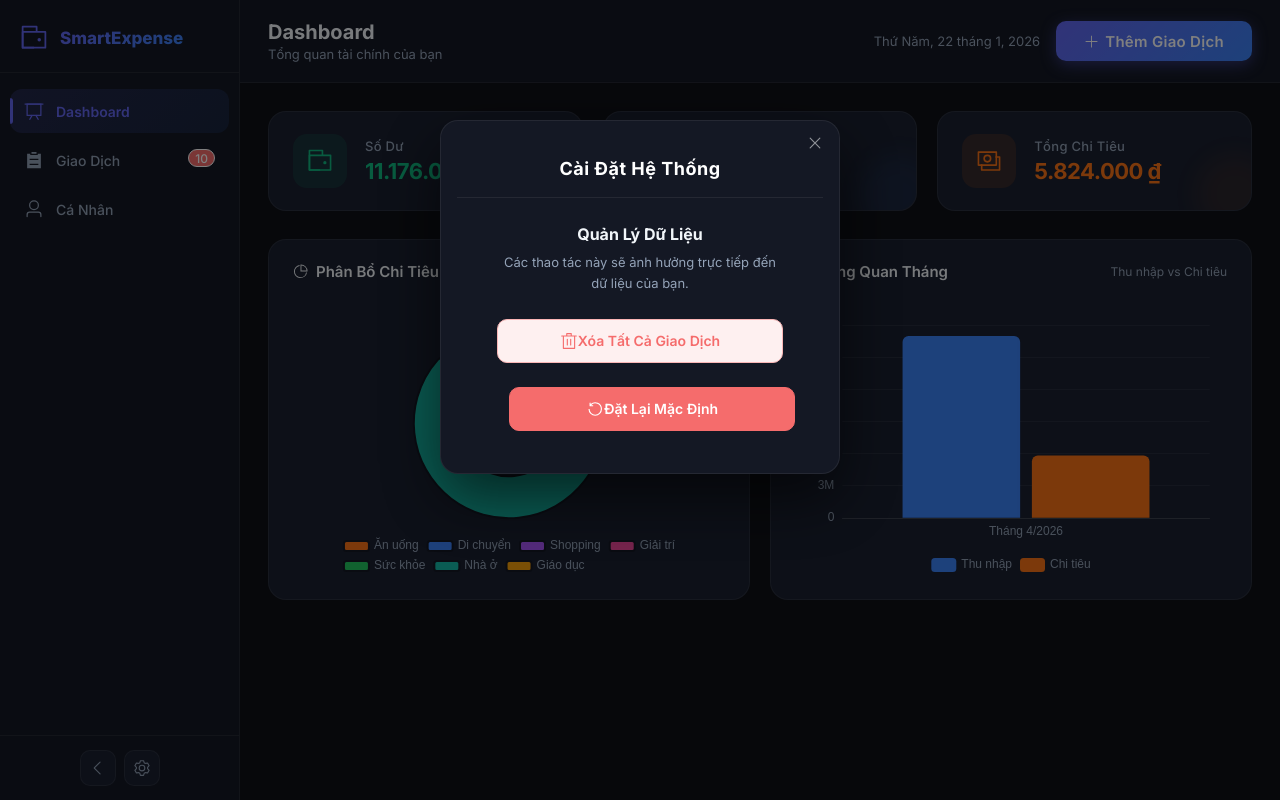
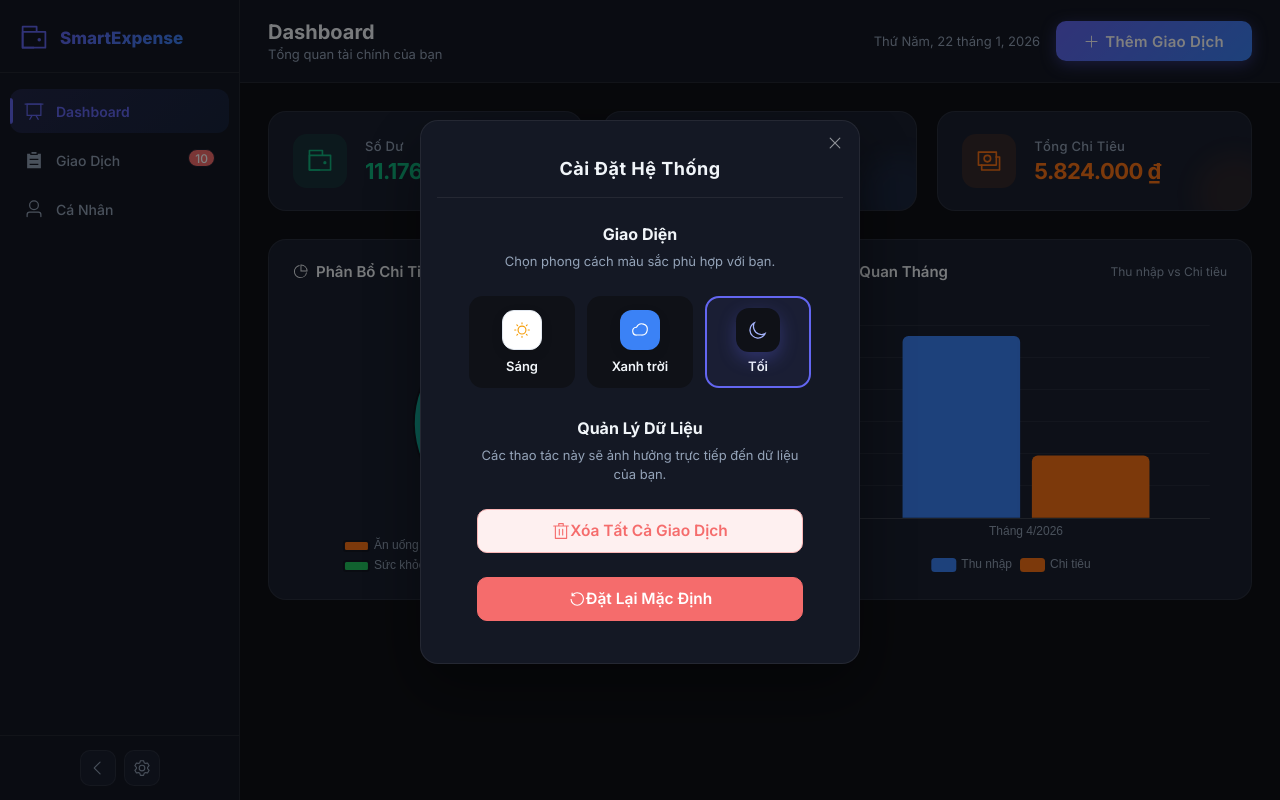
Before and after one commit to huutoanzz/expense-tracker, a Vue app: page / in a window 1280 px wide. Both pictures are taken after a click on the button 141 px from the left and 768 px from the top of the page. Built offline with nearby package versions, Linux system fonts and the light colour scheme.

Commit message:
add theme and fix UI

```diff
--- a/src/App.vue
+++ b/src/App.vue
@@ -26,6 +26,7 @@
       </nav>
 
       <div class="sidebar-footer">
+        <div class="footer-actions">
           <el-button class="footer-icon-btn" @click="sidebarCollapsed = !sidebarCollapsed">
             <el-icon :size="18">
               <component :is="sidebarCollapsed ? 'ArrowRight' : 'ArrowLeft'" />
@@ -34,6 +35,7 @@
           <el-button class="footer-icon-btn" @click="settingsVisible = true">
             <el-icon :size="18"><Setting /></el-icon>
           </el-button>
+        </div>
       </div>
     </aside>
 
@@ -116,7 +118,7 @@
             <el-table
               v-loading="tableLoading"
               element-loading-text="Đang xử lý..."
-              element-loading-background="rgba(20, 24, 36, 0.8)"
+              element-loading-background="rgba(0, 0, 0, 0.5)"
               :data="filteredTransactions"
               style="width: 100%"
               empty-text="Không có giao dịch nào"
@@ -218,12 +220,37 @@
     <el-dialog
       v-model="settingsVisible"
       title="Cài Đặt Hệ Thống"
-      width="400px"
+      width="440px"
       center
       destroy-on-close
       class="settings-dialog"
     >
       <div class="settings-content">
+        <!-- Interface Section -->
+        <div class="settings-section mb-6">
+          <h3 class="section-title">Giao Diện</h3>
+          <p class="section-desc">Chọn phong cách màu sắc phù hợp với bạn.</p>
+
+          <div class="theme-options">
+            <div
+              v-for="t in [
+                { key: 'white', label: 'Sáng', icon: 'Sunny' },
+                { key: 'blue', label: 'Xanh trời', icon: 'Cloudy' },
+                { key: 'black', label: 'Tối', icon: 'Moon' }
+              ]"
+              :key="t.key"
+              class="theme-option"
+              :class="[t.key, { active: store.theme === t.key }]"
+              @click="store.setTheme(t.key)"
+            >
+              <div class="theme-preview">
+                <el-icon><component :is="t.icon" /></el-icon>
+              </div>
+              <span class="theme-label">{{ t.label }}</span>
+            </div>
+          </div>
+        </div>
+
         <div class="settings-section">
           <h3 class="section-title">Quản Lý Dữ Liệu</h3>
           <p class="section-desc">Các thao tác này sẽ ảnh hưởng trực tiếp đến dữ liệu của bạn.</p>
@@ -232,19 +259,19 @@
             <el-button
               type="danger"
               plain
-              class="w-full mb-3"
+              class="action-btn mb-3"
               @click="handleClearData"
             >
-              <el-icon class="mr-1"><Delete /></el-icon>
+              <el-icon><Delete /></el-icon>
               Xóa Tất Cả Giao Dịch
             </el-button>
 
             <el-button
               type="danger"
-              class="w-full"
+              class="action-btn"
               @click="handleResetDefault"
             >
-              <el-icon class="mr-1"><RefreshLeft /></el-icon>
+              <el-icon><RefreshLeft /></el-icon>
               Đặt Lại Mặc Định
             </el-button>
           </div>
@@ -255,7 +282,7 @@
 </template>
 
 <script setup>
-import { ref, computed } from 'vue'
+import { ref, computed, watch, onMounted } from 'vue'
 import { ElMessageBox, ElMessage } from 'element-plus'
 import { vAutoAnimate } from '@formkit/auto-animate/vue'
 import { useExpenseStore, CATEGORIES } from './stores/expenseStore'
@@ -268,6 +295,15 @@ const store = useExpenseStore()
 const tableLoading = ref(false)
 const selectedRows = ref([])
 const settingsVisible = ref(false)
+
+// ── Theme Management ──────────────────────────────────────
+watch(() => store.theme, (newTheme) => {
+  document.body.className = `theme-${newTheme}`
+}, { immediate: true })
+
+onMounted(() => {
+  document.body.className = `theme-${store.theme}`
+})
 
 function handleSelectionChange(val) {
   selectedRows.value = val
@@ -544,6 +580,16 @@ async function handleResetDefault() {
   gap: 8px;
 }
 .sidebar.collapsed .sidebar-footer {
+  padding: 16px 0;
+}
+
+.footer-actions {
+  display: flex;
+  justify-content: center;
+  gap: 8px;
+  width: 100%;
+}
+.sidebar.collapsed .footer-actions {
   flex-direction: column;
   align-items: center;
 }
@@ -604,7 +650,7 @@ async function handleResetDefault() {
   padding-bottom: 16px;
 }
 :deep(.settings-dialog .el-dialog__title) {
-  color: #ffffff !important;
+  color: var(--text-primary) !important;
   font-weight: 700;
   font-size: 18px;
   letter-spacing: 0.5px;
@@ -619,6 +665,8 @@ async function handleResetDefault() {
   align-items: center;
   justify-content: center;
   gap: 8px;
+  margin-left: 0 !important;
+  width: 100%;
 }
 :deep(.settings-dialog .el-icon) {
   font-size: 18px;
--- a/src/stores/expenseStore.js
+++ b/src/stores/expenseStore.js
@@ -15,6 +15,7 @@ export const CATEGORIES = [
 
 const STORAGE_KEY = 'smart_expense_tracker_data'
 const PROFILE_KEY = 'smart_expense_tracker_profile'
+const THEME_KEY = 'smart_expense_tracker_theme'
 
 function loadFromStorage() {
   try {
@@ -44,6 +45,10 @@ function loadProfileFromStorage() {
   } catch {
     return { name: '', email: '', company: '', location: '', website: '', socialLinks: [] }
   }
+}
+
+function loadThemeFromStorage() {
+  return localStorage.getItem(THEME_KEY) || 'black'
 }
 
 function saveToStorage(transactions) {
@@ -76,6 +81,9 @@ export const useExpenseStore = defineStore('expense', () => {
 
   // User Profile state
   const userProfile = ref(loadProfileFromStorage())
+
+  // Theme state
+  const theme = ref(loadThemeFromStorage())
 
   // Set flag if it's the first visit
   if (isFirstVisit) {
@@ -140,6 +148,11 @@ export const useExpenseStore = defineStore('expense', () => {
     saveProfileToStorage(userProfile.value)
   }
 
+  function setTheme(t) {
+    theme.value = t
+    localStorage.setItem(THEME_KEY, t)
+  }
+
   function clearAllData() {
     transactions.value = []
     saveToStorage(transactions.value)
@@ -158,6 +171,7 @@ export const useExpenseStore = defineStore('expense', () => {
   return {
     transactions,
     userProfile,
+    theme,
     totalIncome,
     totalExpense,
     balance,
@@ -166,6 +180,7 @@ export const useExpenseStore = defineStore('expense', () => {
     deleteTransaction,
     deleteMultipleTransactions,
     updateProfile,
+    setTheme,
     clearAllData,
     resetToDefault,
     getCategoryInfo,
--- a/src/style.css
+++ b/src/style.css
@@ -2,17 +2,68 @@
 
 /* ── Design Tokens ──────────────────────────────────────── */
 :root {
+  --accent: #6366f1;
+  --accent-2: #3b82f6;
+  --success: #10b981;
+  --danger: #ef4444;
+  --warning: #f59e0b;
+}
+
+body.theme-black {
   --bg-main: #0f1117;
   --sidebar-bg: #141824;
   --card-bg: #1a2030;
   --card-border: rgba(255, 255, 255, 0.07);
   --text-primary: #f1f5f9;
   --text-secondary: #94a3b8;
-  --accent: #6366f1;
-  --accent-2: #3b82f6;
-  --success: #10b981;
-  --danger: #ef4444;
-  --warning: #f59e0b;
+  --el-dialog-bg-color: #1a2030;
+  --el-messagebox-bg-color: #1a2030;
+  --el-notification-bg-color: #1e2535;
+  --el-select-dropdown-bg-color: #1e2535;
+  --el-input-bg-color: rgba(255, 255, 255, 0.04);
+  --el-bg-color: #1a2030;
+  --el-text-color-primary: #f1f5f9;
+  --el-text-color-regular: #94a3b8;
+  background-color: var(--bg-main);
+  color: var(--text-primary);
+}
+
+body.theme-blue {
+  --bg-main: #f0f7ff;
+  --sidebar-bg: #e0f2fe;
+  --card-bg: #ffffff;
+  --card-border: rgba(14, 165, 233, 0.15);
+  --text-primary: #0c4a6e;
+  --text-secondary: #0ea5e9;
+  --el-dialog-bg-color: #ffffff;
+  --el-messagebox-bg-color: #ffffff;
+  --el-notification-bg-color: #ffffff;
+  --el-select-dropdown-bg-color: #ffffff;
+  --el-input-bg-color: #f8fafc;
+  --el-bg-color: #ffffff;
+  --el-text-color-primary: #0c4a6e;
+  --el-text-color-regular: #0ea5e9;
+  background-color: var(--bg-main);
+  color: var(--text-primary);
+}
+
+body.theme-white {
+  --bg-main: #f0f2f5;
+  --sidebar-bg: #ffffff;
+  --card-bg: #ffffff;
+  --card-border: rgba(0, 0, 0, 0.06);
+  --text-primary: #1e293b;
+  --text-secondary: #64748b;
+  --el-dialog-bg-color: #ffffff;
+  --el-messagebox-bg-color: #ffffff;
+  --el-notification-bg-color: #ffffff;
+  --el-select-dropdown-bg-color: #ffffff;
+  --el-input-bg-color: #f8fafc;
+  --el-bg-color: #ffffff;
+  --el-text-color-primary: #1e293b;
+  --el-text-color-regular: #64748b;
+  background-color: var(--bg-main);
+  color: var(--text-primary);
 }
 
 /* ── Reset ───────────────────────────────────────────────── */
@@ -70,10 +121,10 @@ body {
 }
 
 .el-dialog {
-  --el-dialog-bg-color: #1a2030 !important;
+  --el-dialog-bg-color: var(--el-dialog-bg-color) !important;
   --el-dialog-border-radius: 18px !important;
   border: 1px solid var(--card-border) !important;
-  box-shadow: 0 24px 60px rgba(0, 0, 0, 0.6) !important;
+  box-shadow: 0 24px 60px rgba(0, 0, 0, 0.4) !important;
 }
 
 .el-dialog__header {
@@ -92,7 +143,7 @@ body {
 .el-select__wrapper,
 .el-input-number,
 .el-date-editor.el-input__wrapper {
-  background: rgba(255, 255, 255, 0.04) !important;
+  background: var(--el-input-bg-color) !important;
   border: 1px solid var(--card-border) !important;
   border-radius: 10px !important;
   box-shadow: none !important;
@@ -130,7 +181,7 @@ body {
 }
 
 .el-select-dropdown {
-  background: #1e2535 !important;
+  background: var(--el-select-dropdown-bg-color) !important;
   border: 1px solid var(--card-border) !important;
   border-radius: 12px !important;
 }
@@ -153,7 +204,7 @@ body {
 }
 
 .el-radio-group .el-radio-button__inner {
-  background: rgba(255, 255, 255, 0.04) !important;
+  background: var(--el-input-bg-color) !important;
   border-color: var(--card-border) !important;
   color: var(--text-secondary) !important;
   font-weight: 500 !important;
@@ -195,10 +246,12 @@ body {
 }
 
 .el-message-box {
+  --el-messagebox-title-color: var(--text-primary) !important;
   --el-messagebox-content-color: var(--text-secondary) !important;
-  background: #1a2030 !important;
+  background: var(--el-messagebox-bg-color) !important;
   border: 1px solid var(--card-border) !important;
   border-radius: 16px !important;
+  box-shadow: 0 12px 32px rgba(0, 0, 0, 0.2) !important;
 }
 
 .el-message-box__title {
@@ -211,10 +264,10 @@ body {
 }
 
 .el-notification {
-  background: #1e2535 !important;
+  background: var(--el-notification-bg-color) !important;
   border: 1px solid var(--card-border) !important;
   border-radius: 14px !important;
-  box-shadow: 0 8px 30px rgba(0, 0, 0, 0.4) !important;
+  box-shadow: 0 8px 30px rgba(0, 0, 0, 0.15) !important;
 }
 
 .el-notification__title {
@@ -229,11 +282,11 @@ body {
 /* Date picker dark style */
 .el-date-picker,
 .el-picker__popper {
-  --el-bg-color: #1e2535 !important;
+  --el-bg-color: var(--el-select-dropdown-bg-color) !important;
   --el-text-color-primary: var(--text-primary) !important;
   --el-border-color: var(--card-border) !important;
   --el-text-color-placeholder: var(--text-secondary) !important;
-  background: #1e2535 !important;
+  background: var(--el-select-dropdown-bg-color) !important;
   border: 1px solid var(--card-border) !important;
   border-radius: 12px !important;
 }
@@ -273,7 +326,7 @@ body {
 
 /* ── Settings Dialog ─────────────────────────────────────── */
 .settings-dialog {
-  --el-dialog-bg-color: #1a2030;
+  --el-dialog-bg-color: var(--el-dialog-bg-color);
   --el-dialog-border-radius: 18px;
 }
 
@@ -294,13 +347,74 @@ body {
 }
 
 .section-desc {
-  font-size: 14.5px;
-  line-height: 1.65;
+  font-size: 13.5px;
+  line-height: 1.5;
   color: var(--text-secondary);
   text-align: center;
-  margin-bottom: 28px;
+  margin-bottom: 20px;
   padding: 0 12px;
 }
+
+/* ── Theme Selection UI ──────────────────────────────────── */
+.theme-options {
+  display: grid;
+  grid-template-columns: repeat(3, 1fr);
+  gap: 12px;
+  margin-bottom: 30px;
+}
+
+.theme-option {
+  display: flex;
+  flex-direction: column;
+  align-items: center;
+  gap: 8px;
+  padding: 12px 8px;
+  border-radius: 14px;
+  border: 2px solid transparent;
+  background: var(--bg-main);
+  cursor: pointer;
+  transition: all 0.25s cubic-bezier(0.4, 0, 0.2, 1);
+  position: relative;
+  overflow: hidden;
+}
+
+.theme-option:hover {
+  transform: translateY(-2px);
+  border-color: var(--card-border);
+}
+
+.theme-option.active {
+  border-color: var(--accent);
+  background: rgba(99, 102, 241, 0.08);
+}
+
+.theme-preview {
+  width: 40px;
+  height: 40px;
+  border-radius: 12px;
+  display: flex;
+  align-items: center;
+  justify-content: center;
+  font-size: 20px;
+  box-shadow: 0 4px 12px rgba(0, 0, 0, 0.1);
+}
+
+.theme-option.active .theme-preview {
+  transform: scale(1.1);
+  box-shadow: 0 6px 16px rgba(99, 102, 241, 0.3);
+}
+
+.theme-label {
+  font-size: 13px;
+  font-weight: 600;
+  color: var(--text-primary);
+}
+
+.theme-option.white .theme-preview { background: #ffffff; color: #f59e0b; border: 1px solid #e2e8f0; }
+.theme-option.blue .theme-preview { background: #3b82f6; color: #ffffff; }
+.theme-option.black .theme-preview { background: #0f1117; color: #a5b4fc; }
+
+.mb-0 { margin-bottom: 0 !important; }
 
 .settings-actions {
   display: flex;
@@ -336,7 +450,7 @@ body {
 :deep(.settings-dialog .el-dialog__title) {
   font-size: 19px !important;
   font-weight: 700 !important;
-  color: #fff !important;
+  color: var(--text-primary) !important;
 }
 
 :deep(.settings-dialog .el-dialog__body) {
```
Also changed, not shown: src/components/UserProfile.vue (+26 -16 lines). Lines whose indentation alone changed are shown as unchanged.
